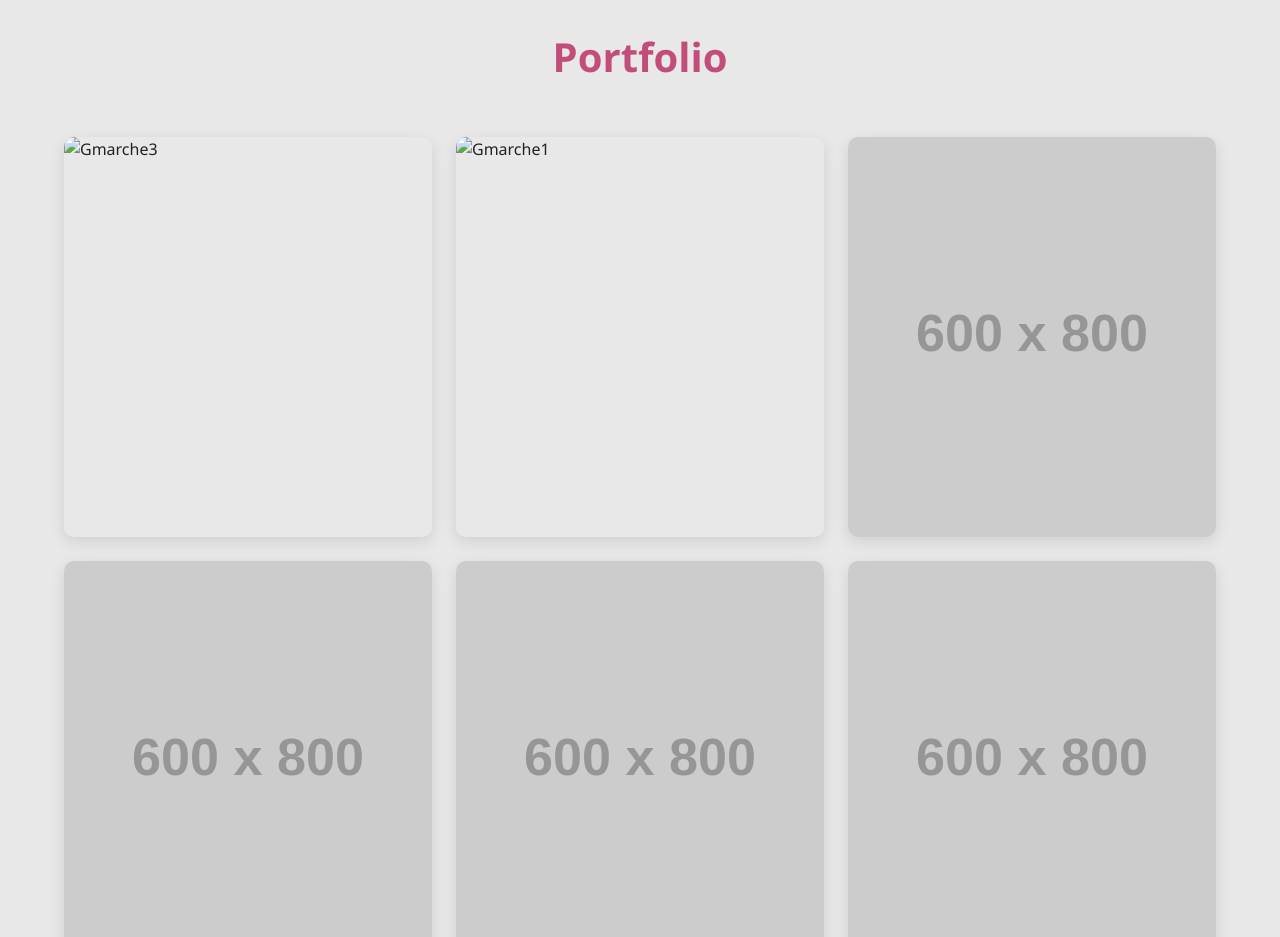
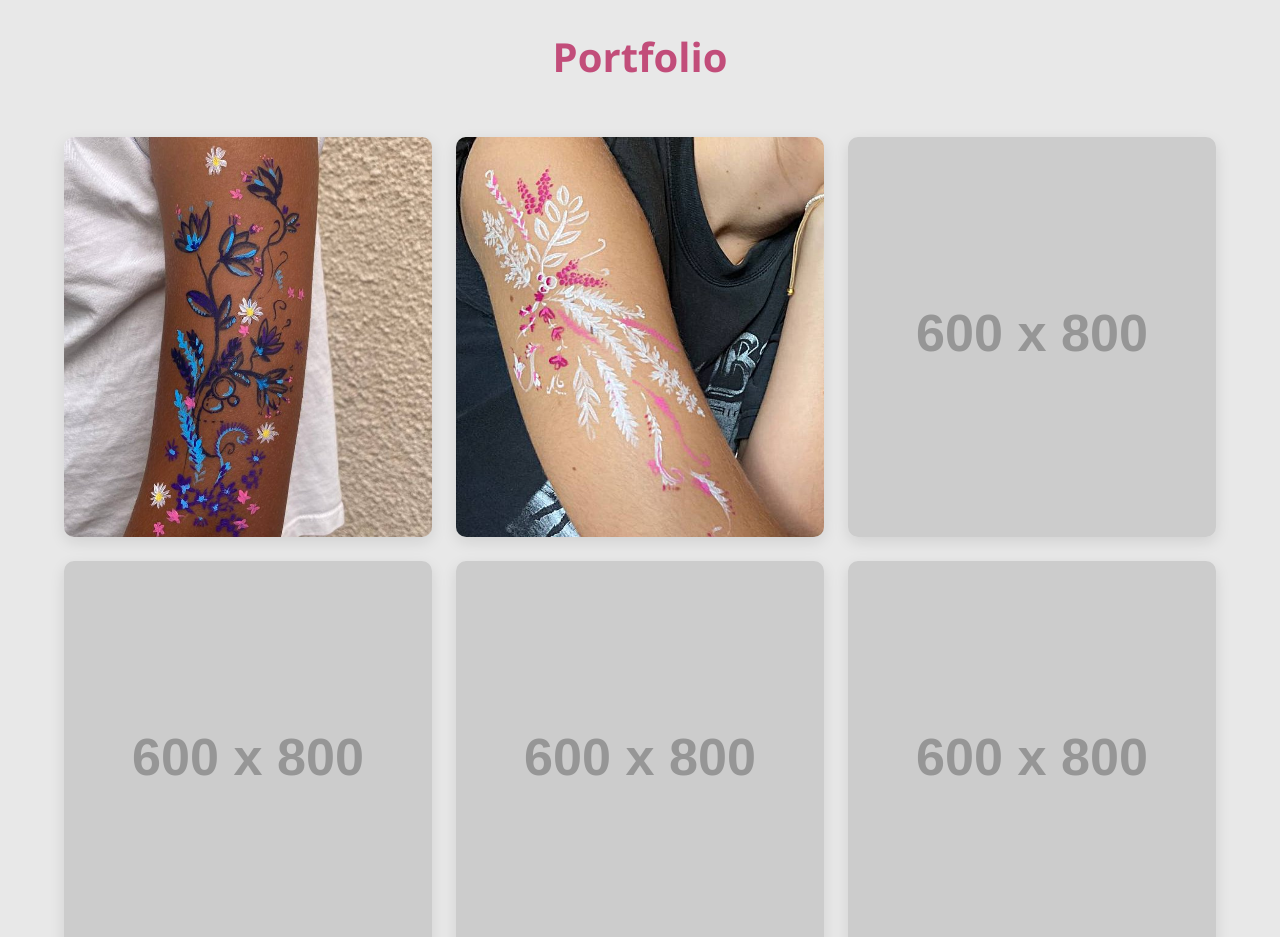
Before and after one commit to Nam-Phuong/nam-phuong.github.io, a plain HTML site: page index.html in a window 1280 px wide. Shown: the part 3040-3977 px from the top of the page. Drawn offline with Linux system fonts and the light colour scheme; placeholder pictures from the web are drawn by us.

Commit message:
Update index.html

```diff
--- a/index.html
+++ b/index.html
@@ -536,10 +536,10 @@
         <h2>Portfolio</h2>
         <div class="portfolio-grid">
             <div class="portfolio-item" data-index="0">
-                <img src="Gmarche3 (copie).jpg" alt="Gmarche3">
+                <img src="img/Gmarche3 (copie).jpg" alt="Gmarche3">
             </div>
             <div class="portfolio-item" data-index="1">
-                <img src="Gmarche1 (copie).jpg" alt="Gmarche1">
+                <img src="img/Gmarche1 (copie).jpg" alt="Gmarche1">
             </div>
             <div class="portfolio-item" data-index="2">
                 <img src="https://via.placeholder.com/600x800/4dc27a/ffffff?text=Événement+1" alt="Intervention événementielle 1">
```
